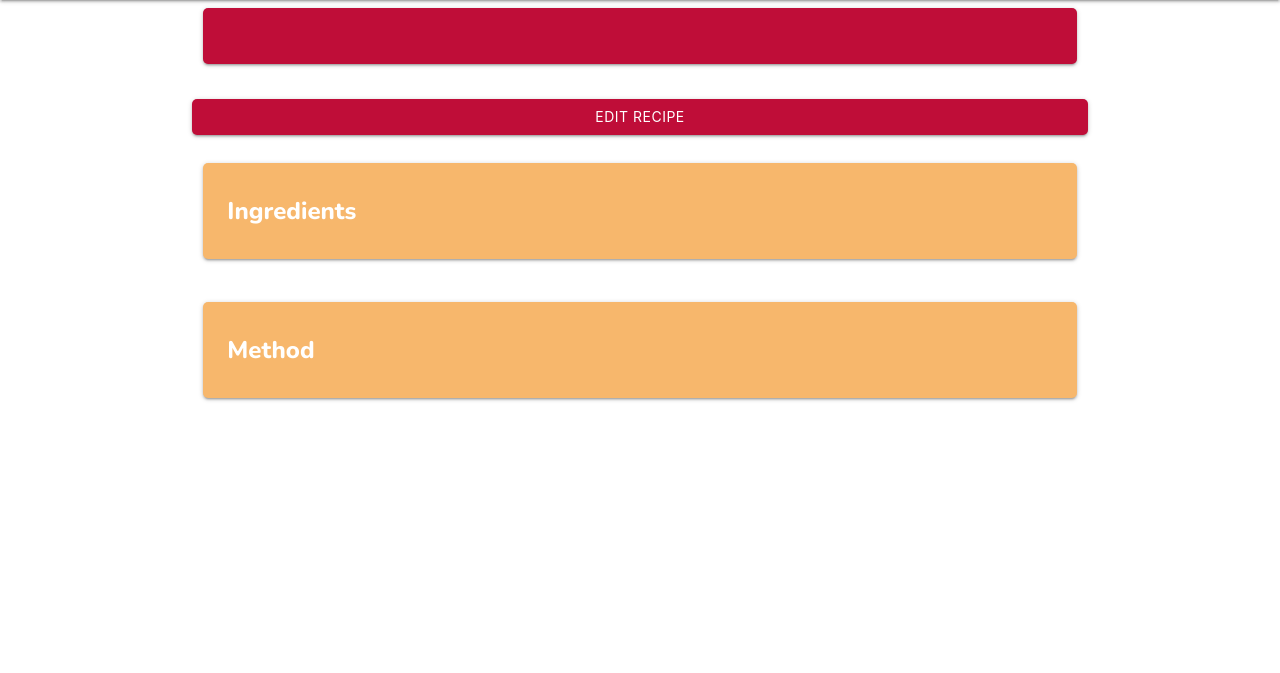
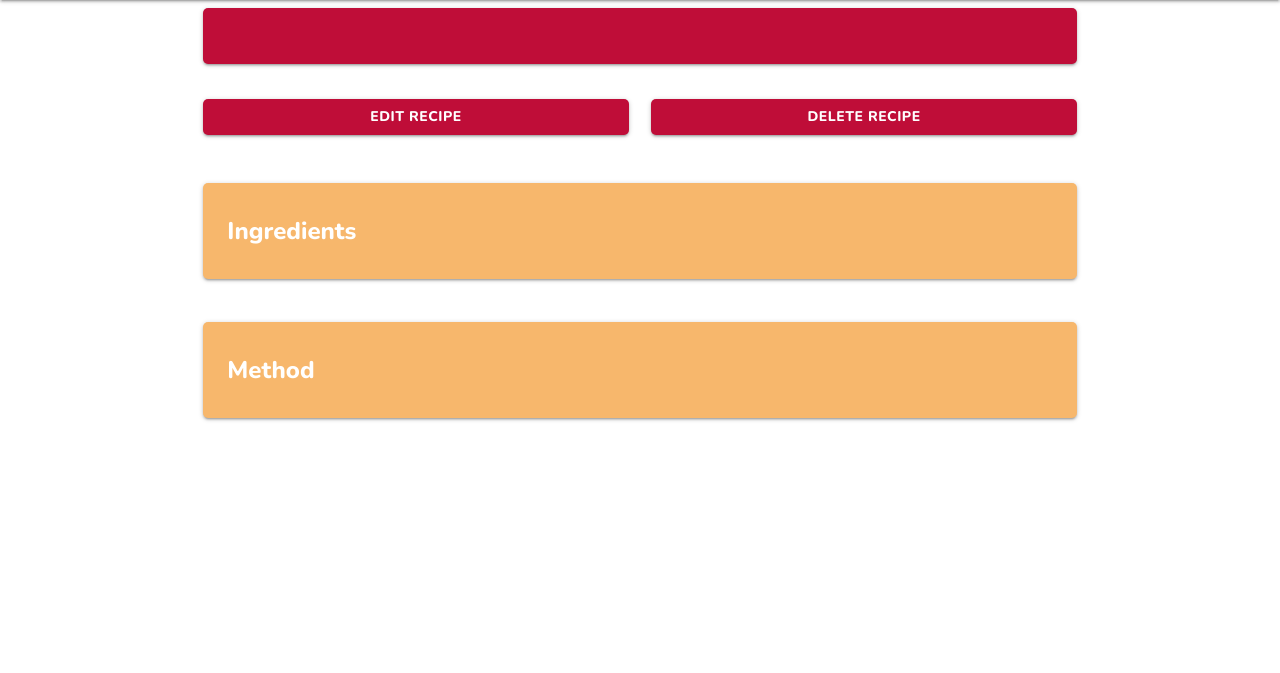
Before and after one commit to Renz2299/foodie-fix, a Flask app: template foodiefix/templates/recipe.html in a window 1280 px wide. Shown: the part 64-737 px from the top of the page. Run offline with Flask 2, Linux system fonts and the light colour scheme; the template is opened without the code that fills it, so the values that code supplies are empty; some web fonts are replaced.

Commit message:
delete recipe functionality added

```diff
--- a/foodiefix/templates/recipe.html
+++ b/foodiefix/templates/recipe.html
@@ -11,8 +11,21 @@
     </div>
 </div>
 
-<div class="card-action">
-    <a href="{{ url_for('edit_recipe', recipe_id=recipe.id) }}" class="btn bg-deep-fuscia">Edit Recipe</a>
+<div class="row">
+    <div class="col s12 m6 l6">
+        <div class="card-action">
+            <a href="{{ url_for('edit_recipe', recipe_id=recipe.id) }}" class="btn bg-deep-fuscia">
+                <p class="nunito-white">Edit Recipe</p>
+            </a>
+        </div>
+    </div>
+    <div class="col s12 m6 l6">
+        <div class="card-action">
+            <a href="{{ url_for('delete_recipe', recipe_id=recipe.id) }}" class="btn bg-deep-fuscia">
+                <p class="nunito-white">Delete Recipe</p>
+            </a>
+        </div>
+    </div>
 </div>
 
 <div class="row">
```
Also changed, not shown: foodiefix/routes.py (+10 -2 lines).
